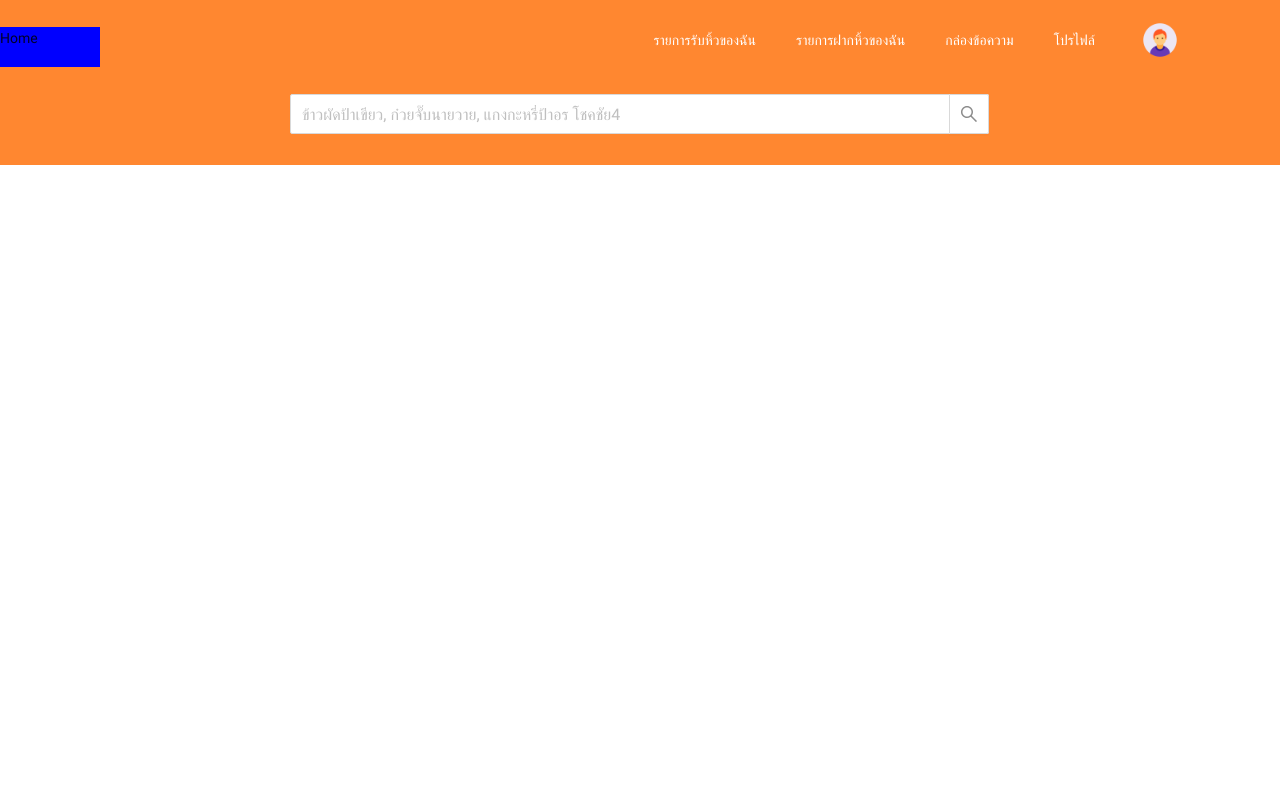
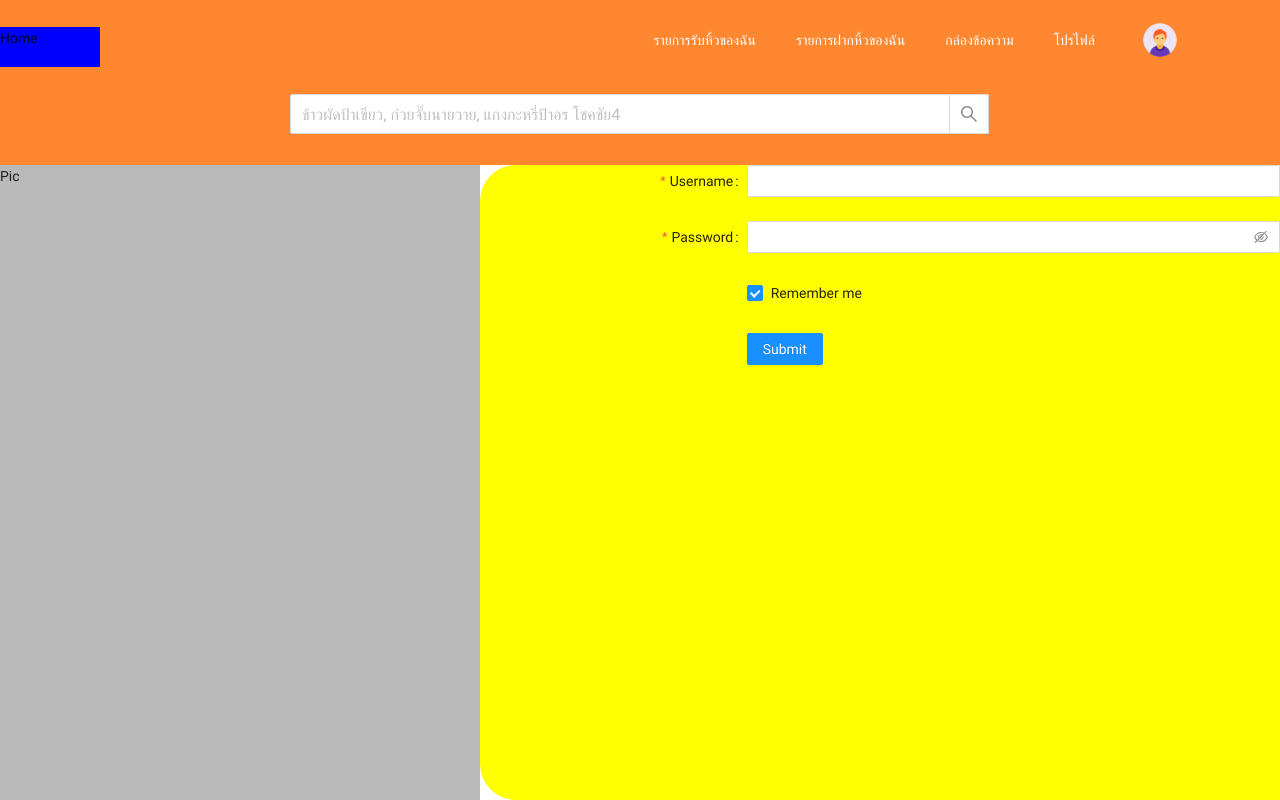
Before and after one commit to nnaboon/HelloHelper_Frontend, a React (Create React App) app: page /login in a window 1280 px wide. Built offline with nearby package versions, Linux system fonts and the light colour scheme.

Commit message:
feat: login/signin step

```diff
--- /dev/null
+++ b/src/features/login/RegisterAccountForm.tsx
@@ -0,0 +1,107 @@
+import React, { useEffect, useState } from 'react';
+import { Button, Divider, Form, Input, message, Checkbox } from 'antd';
+import { UserCreateBody } from './const';
+
+type RegisterAccountFormProps = {
+    userAccountData: UserCreateBody;
+    onNext: (value: UserCreateBody) => void;
+};
+
+export const RegisterAccountForm = (props : RegisterAccountFormProps) => {
+    const [form] = Form.useForm();
+    const { userAccountData, onNext } = props;
+    const [password, setPassword] = useState('');
+    const [isSubmitting, setIsSubmitting] = useState<boolean>(false);
+
+  useEffect(() => {
+    if (
+      form.getFieldValue('password') &&
+      form.getFieldValue('password') !== form.getFieldValue('confirmPassword')
+    )
+      form.setFields([
+        {
+          name: 'confirmPassword',
+          errors: ['รหัสผ่านไม่ตรงกัน']
+        }
+      ]);
+    else
+      form.setFields([
+        {
+          name: 'confirmPassword',
+          errors: []
+        }
+      ]);
+  }, [password]);
+
+
+  const onFinish = async (value) => {
+    setIsSubmitting(true);
+    const data = {
+      email: value.email,
+      password: value.password,
+    } as UserCreateBody;
+
+    try {
+    //   const {
+    //     available,
+    //     message: errorMessage
+    //   } = await checkRegisterAvailableEmail(value.email);
+    //   if (!available) {
+    //     message.error(errorMessage, 5);
+    //   } else {
+    //     onNext(data);
+    //   }
+        onNext(data);
+    } catch (e) {
+      message.error('ไม่พบบัญชีในระบบ');
+    } finally {
+      setIsSubmitting(false);
+    }
+  };
+
+  useEffect(() => {
+    if (userAccountData) {
+      form.setFieldsValue({
+        ...userAccountData,
+        confirmPassword: userAccountData?.password,
+      });
+    }
+  }, [userAccountData]);
+
+  return (
+    <Form
+      name="basic"
+      labelCol={{ span: 8 }}
+      wrapperCol={{ span: 16 }}
+      initialValues={{ remember: true }}
+      onFinish={onFinish}
+      autoComplete="off"
+    >
+      <Form.Item
+        label="Username"
+        name="username"
+        rules={[{ required: true, message: 'Please input your username!' }]}
+      >
+        <Input />
+      </Form.Item>
+
+      <Form.Item
+        label="Password"
+        name="password"
+        rules={[{ required: true, message: 'Please input your password!' }]}
+      >
+        <Input.Password />
+      </Form.Item>
+
+      <Form.Item name="remember" valuePropName="checked" wrapperCol={{ offset: 8, span: 16 }}>
+        <Checkbox>Remember me</Checkbox>
+      </Form.Item>
+
+      <Form.Item wrapperCol={{ offset: 8, span: 16 }}>
+        <Button type="primary" htmlType="submit">
+          Submit
+        </Button>
+      </Form.Item>
+    </Form>
+  );
+};
--- a/src/features/login/RegisterForm.tsx
+++ b/src/features/login/RegisterForm.tsx
@@ -1,50 +1,37 @@
-import React from 'react';
-import { Form, Input, Button, Checkbox } from 'antd';
+import React, { useEffect, useState } from 'react';
+import { Button, Divider, Form, Input, message, Checkbox } from 'antd';
+import { RegisterStep, UserCreateBody } from './const';
+import { RegisterAccountForm } from './RegisterAccountForm';
 
 export const RegisterForm = () => {
-  const onFinish = (values: any) => {
-    console.log('Success:', values);
-  };
+    const [step, setStep] = useState<RegisterStep>(RegisterStep.EMAIL_AND_PASSWORD);
+    const [createUserData, setCreateUserData] = useState<UserCreateBody>();
 
-  const onFinishFailed = (errorInfo: any) => {
-    console.log('Failed:', errorInfo);
-  };
-
-  return (
-    <Form
-      name="basic"
-      labelCol={{ span: 8 }}
-      wrapperCol={{ span: 16 }}
-      initialValues={{ remember: true }}
-      onFinish={onFinish}
-      onFinishFailed={onFinishFailed}
-      autoComplete="off"
-    >
-      <Form.Item
-        label="Username"
-        name="username"
-        rules={[{ required: true, message: 'Please input your username!' }]}
-      >
-        <Input />
-      </Form.Item>
-
-      <Form.Item
-        label="Password"
-        name="password"
-        rules={[{ required: true, message: 'Please input your password!' }]}
-      >
-        <Input.Password />
-      </Form.Item>
-
-      <Form.Item name="remember" valuePropName="checked" wrapperCol={{ offset: 8, span: 16 }}>
-        <Checkbox>Remember me</Checkbox>
-      </Form.Item>
-
-      <Form.Item wrapperCol={{ offset: 8, span: 16 }}>
-        <Button type="primary" htmlType="submit">
-          Submit
-        </Button>
-      </Form.Item>
-    </Form>
-  );
+    const renderForm = (step: RegisterStep) => {
+        console.log(step)
+        switch (step) {
+            case RegisterStep.EMAIL_AND_PASSWORD:
+                return (
+                    <RegisterAccountForm
+                        userAccountData={createUserData}
+                        onNext={() => setStep(RegisterStep.USERNAME)}
+                    />
+                );
+            case RegisterStep.USERNAME:
+                return (
+                    <div>user name</div>
+                );
+            case RegisterStep.LOCATION:
+                return (
+                    <div>location</div>
+                )
+            case RegisterStep.ABILITY:
+                return (
+                    <div>ability</div>
+                )
+        }
+    }
+    return (
+        <div>{renderForm(step)}</div>
+    );
 };
--- a/src/pages/Login.tsx
+++ b/src/pages/Login.tsx
@@ -1,7 +1,36 @@
 import React from "react";
+import styled from "@emotion/styled";
+import { WrapperContainer } from "components/Wrapper/WrapperContainer";
+import Flex from "components/Flex/Flex";
+import { RegisterForm } from "features/login/RegisterForm";
+
+
+const LoginSection = styled.div`
+    width: 100%;
+    height: calc(100vh - 165px);
+    background: yellow;
+    border-radius: 36px 0px 0px 36px;
+    position: relative;
+    top: 165px;
+`;
+
+const LoginBackgroundImage = styled.div`
+    width: 60%;
+    height: calc(100vh - 165px);
+    background: #B9B9B9;
+    position: relative;
+    top: 165px;
+`;
 
 export const Login = () => {
     return (
-        <div>Login page</div>
+        <div >
+            <Flex>
+                <LoginBackgroundImage>Pic</LoginBackgroundImage>
+                <LoginSection>
+                    <RegisterForm />
+                </LoginSection>
+            </Flex>
+        </div>
     )
 }
```
Also changed, not shown: src/features/login/const.ts (+8 -0 lines).
